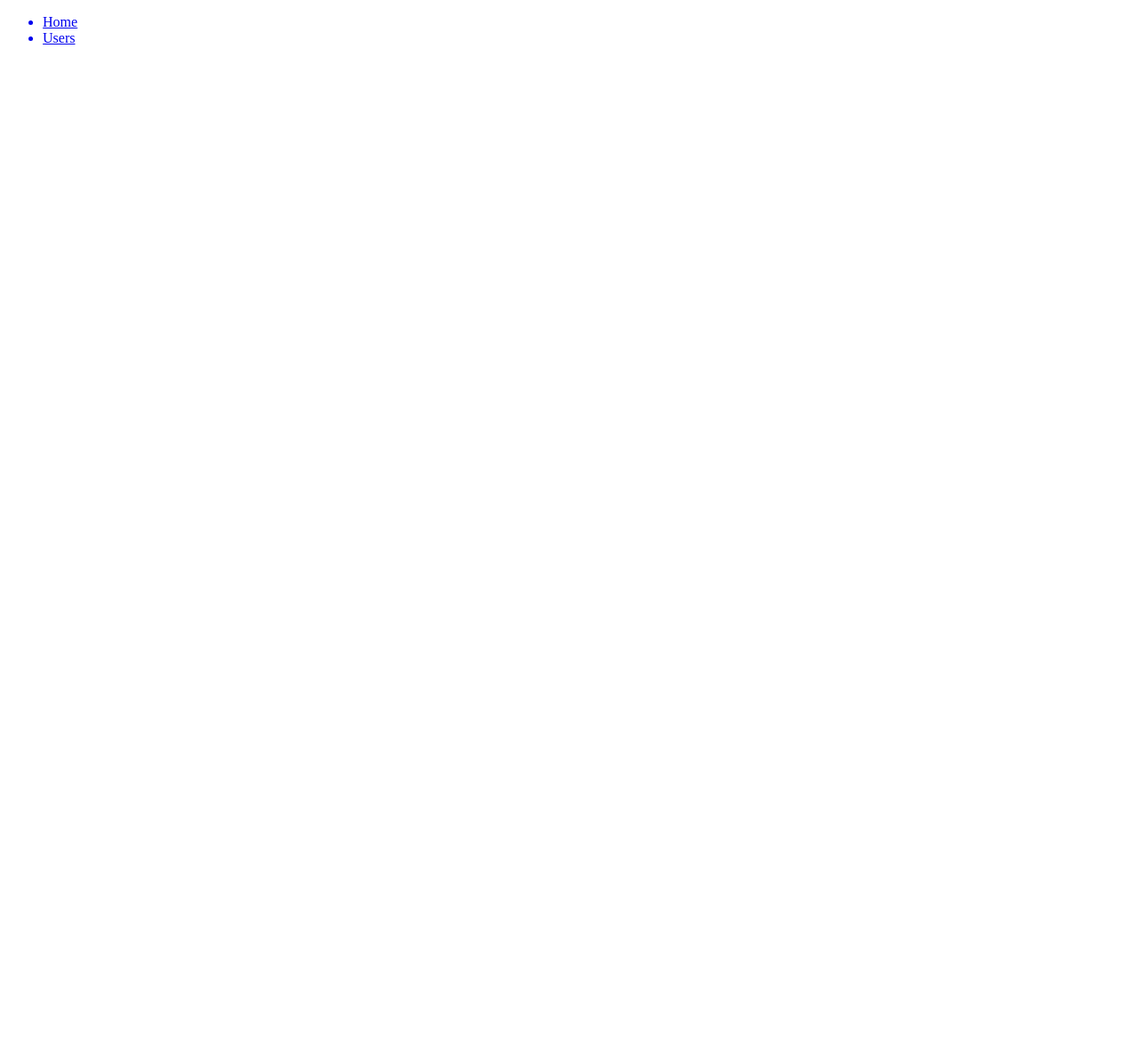
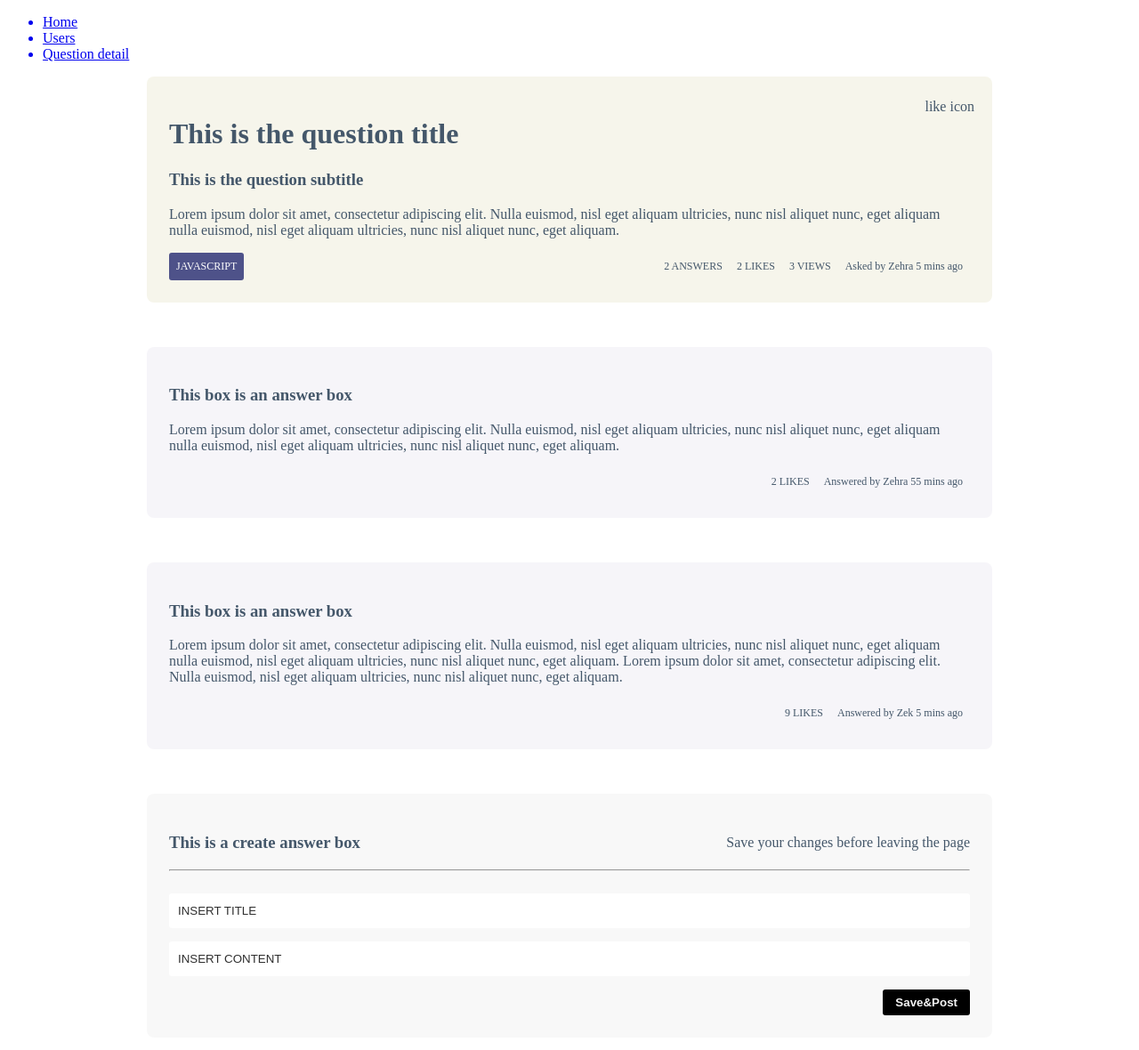
Before and after one commit to Lenindelrionicaragua/Q-And-A, a React app in the folder client/: page /questiondetail in a window 1280 px wide. Before the commit this address had no page. Shown: the top 1180 px of the page at 89% size. Before the commit the page ends 800 px from the top, so only its background shows below. Built offline with nearby package versions, Linux system fonts and the light colour scheme.

Commit message:
temp commit

```diff
--- /dev/null
+++ b/client/src/App.css
@@ -0,0 +1,12 @@
+.pin {
+  padding: 8px;
+  border-radius: 3px;
+  font-size: 12px;
+}
+.tag {
+  background: #4e5289;
+  color: white;
+}
+.flex-spanner {
+  flex-grow: 1;
+}
--- a/client/src/App.jsx
+++ b/client/src/App.jsx
@@ -4,6 +4,8 @@ import Nav from "./components/Nav";
 import Home from "./pages/Home/Home";
 import CreateUser from "./pages/User/CreateUser";
 import UserList from "./pages/User/UserList";
+import QuestionDetail from "./pages/QuestionDetailForAnotherUser/QuestionDetail";
+import "./App.css";
 
 const App = () => {
   return (
@@ -13,6 +15,7 @@ const App = () => {
         <Route path="/" element={<Home />} />
         <Route path="/user" element={<UserList />} />
         <Route path="/user/create" element={<CreateUser />} />
+        <Route path="/questiondetail" element={<QuestionDetail />} />
       </Routes>
     </>
   );
--- /dev/null
+++ b/client/src/components/AnswerBox/AnswerBox.css
@@ -0,0 +1,22 @@
+.answer-pins {
+  display: flex;
+  justify-content: flex-end;
+}
+
+.answer-wrapper {
+  flex: 1;
+  border-radius: 8px;
+  padding: 25px;
+  width: 80%;
+  max-width: 900px;
+  margin: auto;
+  margin-bottom: 50px;
+  position: relative;
+  background-color: #a8a6c61c;
+  color: #44576a;
+}
+
+.answer-pin {
+  padding: 10px;
+  margin-right: 5px;
+}
--- /dev/null
+++ b/client/src/components/AnswerBox/AnswerBox.jsx
@@ -0,0 +1,24 @@
+import React, { memo } from "react";
+import "./AnswerBox.css";
+import PropTypes from "prop-types";
+
+const AnswerBox = ({ answer }) => {
+  return (
+    <div className="answer-wrapper">
+      <h3>This box is an answer box</h3>
+      <p>{answer.content}</p>
+      <div className="answer-pins">
+        <span className="pin">{answer.likeCount} LIKES</span>
+        <span className="pin">
+          Answered by {answer.userName} {answer.time} mins ago
+        </span>
+      </div>
+    </div>
+  );
+};
+
+AnswerBox.propTypes = {
+  answer: PropTypes.object.isRequired,
+};
+
+export default memo(AnswerBox);
--- /dev/null
+++ b/client/src/components/CreateAnswerBox/CreateAnswerBox.css
@@ -0,0 +1,45 @@
+.create-answer-wrapper {
+  flex: 1;
+  border-radius: 8px;
+  padding: 25px;
+  width: 80%;
+  max-width: 900px;
+  margin: auto;
+  margin-bottom: 50px;
+  position: relative;
+  background-color: #c1c1c11f;
+  color: #44576a;
+}
+.create-answer-wrapper hr {
+  margin: 0 0 25px 0px;
+}
+.form-group input {
+  width: 100%;
+  padding: 12px 0px;
+  margin-bottom: 15px;
+  border: none;
+  border-radius: 3px;
+  color: black;
+}
+.form-group input::placeholder {
+  padding-left: 10px;
+  color: #2f2f2f;
+}
+.form-group .description-wrapper {
+  display: flex;
+  justify-content: space-between;
+  align-items: center;
+}
+.answer-save-btn {
+  display: flex;
+  justify-content: flex-end;
+}
+.answer-save-btn button {
+  padding: 7px 14px;
+  border-radius: 3px;
+  border: none;
+  background-color: #000;
+  color: #f5f5f5;
+  font-weight: bold;
+  cursor: pointer;
+}
--- /dev/null
+++ b/client/src/components/CreateAnswerBox/CreateAnswerBox.js
@@ -0,0 +1,51 @@
+import React from "react";
+import "./CreateAnswerBox.css";
+import PropTypes from "prop-types";
+
+const CreateAnswerBox = ({ handleSubmit }) => {
+  const [answerTitle, setAnswerTitle] = React.useState("");
+  const [answerContent, setAnswerContent] = React.useState("");
+
+  return (
+    <div className="create-answer-wrapper">
+      <form
+        className="form-group"
+        onSubmit={(event) => {
+          event.preventDefault();
+          handleSubmit(answerTitle, answerContent);
+        }}
+      >
+        <div className="description-wrapper">
+          <h3>This is a create answer box</h3>
+          <p>Save your changes before leaving the page</p>
+        </div>{" "}
+        <hr />
+        <input
+          placeholder="INSERT TITLE"
+          type="text"
+          value={answerTitle}
+          onChange={(event) => {
+            setAnswerTitle(event.target.value);
+          }}
+        />
+        <input
+          placeholder="INSERT CONTENT"
+          type="text"
+          value={answerContent}
+          onChange={(event) => {
+            setAnswerContent(event.target.value);
+          }}
+        />
+        <div className="answer-save-btn">
+          <button type="submit">Save&Post</button>
+        </div>
+      </form>
+    </div>
+  );
+};
+
+CreateAnswerBox.propTypes = {
+  handleSubmit: PropTypes.func.isRequired,
+};
+
+export default CreateAnswerBox;
--- a/client/src/components/Nav.jsx
+++ b/client/src/components/Nav.jsx
@@ -12,6 +12,9 @@ const Nav = () => {
       <Link to="/user" data-testid={TEST_ID.linkToUsers}>
         <li>Users</li>
       </Link>
+      <Link to="/questiondetail" data-testid={TEST_ID.linkToQuestionDetail}>
+        <li>Question detail</li>
+      </Link>
     </ul>
   );
 };
--- a/client/src/components/Nav.testid.js
+++ b/client/src/components/Nav.testid.js
@@ -3,6 +3,10 @@ import createTestIdFilePath from "../util/createTestIdFilePath";
 const TEST_ID = {
   linkToHome: `${createTestIdFilePath("components", "Nav")}-linkToHome`,
   linkToUsers: `${createTestIdFilePath("components", "Nav")}-linkToUser`,
+  linkToQuestionDetail: `${createTestIdFilePath(
+    "pages",
+    "Nav"
+  )}-linkToQuestionDetailForAnotherUser`,
 };
 
 export default TEST_ID;
--- /dev/null
+++ b/client/src/components/QuestionBox/QuestionBox.css
@@ -0,0 +1,25 @@
+.question-pins {
+  display: flex;
+  justify-content: space-between;
+}
+.question-pins .question-pin {
+  background: #4e5289;
+  color: white;
+}
+
+.question-wrapper {
+  flex: 1;
+  border-radius: 8px;
+  padding: 25px;
+  width: 80%;
+  max-width: 900px;
+  margin: auto;
+  margin-bottom: 50px;
+  position: relative;
+  background-color: #d8d4a83b;
+  color: #44576a;
+}
+.like-icon {
+  position: absolute;
+  right: 20px;
+}
--- /dev/null
+++ b/client/src/components/QuestionBox/QuestionBox.jsx
@@ -0,0 +1,31 @@
+import React from "react";
+import "./QuestionBox.css";
+
+import PropTypes from "prop-types";
+
+const QuestionBox = ({ question }) => {
+  return (
+    <div className="question-wrapper">
+      <a className="like-icon">like icon</a>
+      <h1>{question.title}</h1>
+      <h3>{question.subtitle}</h3>
+      <p>{question.content}</p>
+      <div className="question-pins">
+        <span className="pin tag">{question.module}</span>
+        <span className="flex-spanner"></span>
+        <span className="pin">{question.answerCount} ANSWERS</span>
+        <span className="pin">{question.likeCount} LIKES</span>
+        <span className="pin">{question.viewCount} VIEWS</span>
+        <span className="pin">
+          Asked by {question.userName} {question.time} mins ago
+        </span>
+      </div>
+    </div>
+  );
+};
+
+QuestionBox.propTypes = {
+  question: PropTypes.object.isRequired,
+};
+
+export default QuestionBox;
--- /dev/null
+++ b/client/src/pages/QuestionDetailForAnotherUser/QuestionDetail.jsx
@@ -0,0 +1,78 @@
+import React, { useEffect, useState } from "react";
+import QuestionBox from "../../components/QuestionBox/QuestionBox";
+import AnswerBox from "../../components/AnswerBox/AnswerBox";
+import CreateAnswerBox from "../../components/CreateAnswerBox/CreateAnswerBox";
+
+const QuestionDetail = () => {
+  const [question, setQuestion] = useState({});
+  const [answers, setAnswers] = useState([]);
+
+  useEffect(() => {
+    setQuestion({
+      title: "This is the question title",
+      subtitle: "This is the question subtitle",
+      content:
+        "Lorem ipsum dolor sit amet, consectetur adipiscing elit. Nulla euismod, nisl eget aliquam ultricies, nunc nisl aliquet nunc, eget aliquam nulla euismod, nisl eget aliquam ultricies, nunc nisl aliquet nunc, eget aliquam. ",
+      module: "JAVASCRIPT",
+      likeCount: 2,
+      answerCount: 2,
+      viewCount: 3,
+      userName: "Zehra",
+      time: 5,
+    });
+    setAnswers([
+      {
+        content:
+          "Lorem ipsum dolor sit amet, consectetur adipiscing elit. Nulla euismod, nisl eget aliquam ultricies, nunc nisl aliquet nunc, eget aliquam nulla euismod, nisl eget aliquam ultricies, nunc nisl aliquet nunc, eget aliquam.          ",
+        likeCount: 2,
+        userName: "Zehra",
+        time: 55,
+      },
+      {
+        content:
+          "Lorem ipsum dolor sit amet, consectetur adipiscing elit. Nulla euismod, nisl eget aliquam ultricies, nunc nisl aliquet nunc, eget aliquam nulla euismod, nisl eget aliquam ultricies, nunc nisl aliquet nunc, eget aliquam. Lorem ipsum dolor sit amet, consectetur adipiscing elit. Nulla euismod, nisl eget aliquam ultricies, nunc nisl aliquet nunc, eget aliquam. ",
+        likeCount: 9,
+        userName: "Zek",
+        time: 5,
+      },
+    ]);
+  }, []);
+
+  const handleSubmit = (answerTitle, answerContent) => {
+    console.log(answerTitle);
+    console.log(answerContent);
+
+    const newAnswer = {
+      title: answerTitle,
+      content: answerContent,
+    };
+
+    fetch("/api/answers", {
+      method: "POST",
+      headers: {
+        "Content-Type": "application/json",
+      },
+      body: JSON.stringify(newAnswer),
+    })
+      .then((response) => response.json())
+      .then((data) => {
+        console.log("Success:", data);
+        setAnswers([...answers, data]);
+      })
+      .catch((error) => {
+        console.error("Error:", error);
+      });
+  };
+
+  return (
+    <div>
+      <QuestionBox question={question} />
+      {answers.map((answer, i) => (
+        <AnswerBox key={i} answer={answer} />
+      ))}
+      <CreateAnswerBox handleSubmit={handleSubmit} />
+    </div>
+  );
+};
+
+export default QuestionDetail;
```
Also changed, not shown: client/.eslintrc.js, 2 other files (tests, documents, lock files or other folders).
